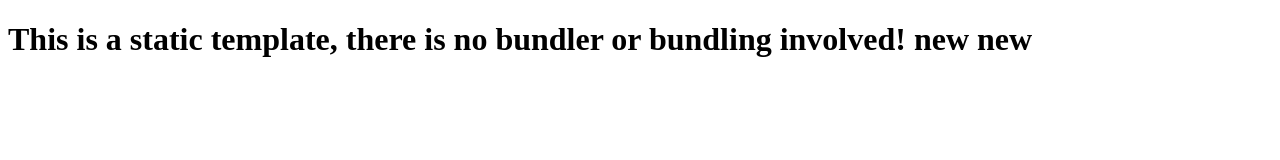
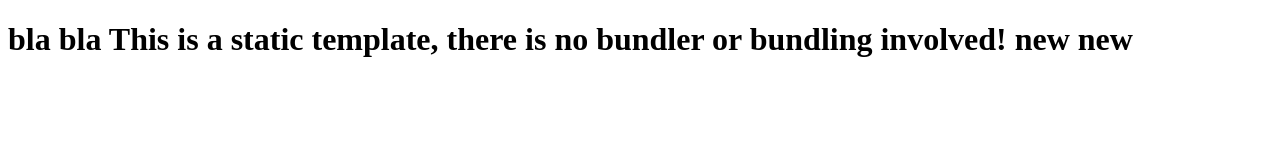
Before and after one commit to rb-wbscoding/testtest, a website: page index.html in a window 1280 px wide. Drawn offline with Linux system fonts and the light colour scheme.

Commit message:
initial commit

```diff
--- a/index.html
+++ b/index.html
@@ -9,8 +9,8 @@
   <body>
     <p></p>
     <h1>
-      This is a static template, there is no bundler or bundling involved! new
-      new
+      bla bla This is a static template, there is no bundler or bundling
+      involved! new new
     </h1>
   </body>
 </html>
```
